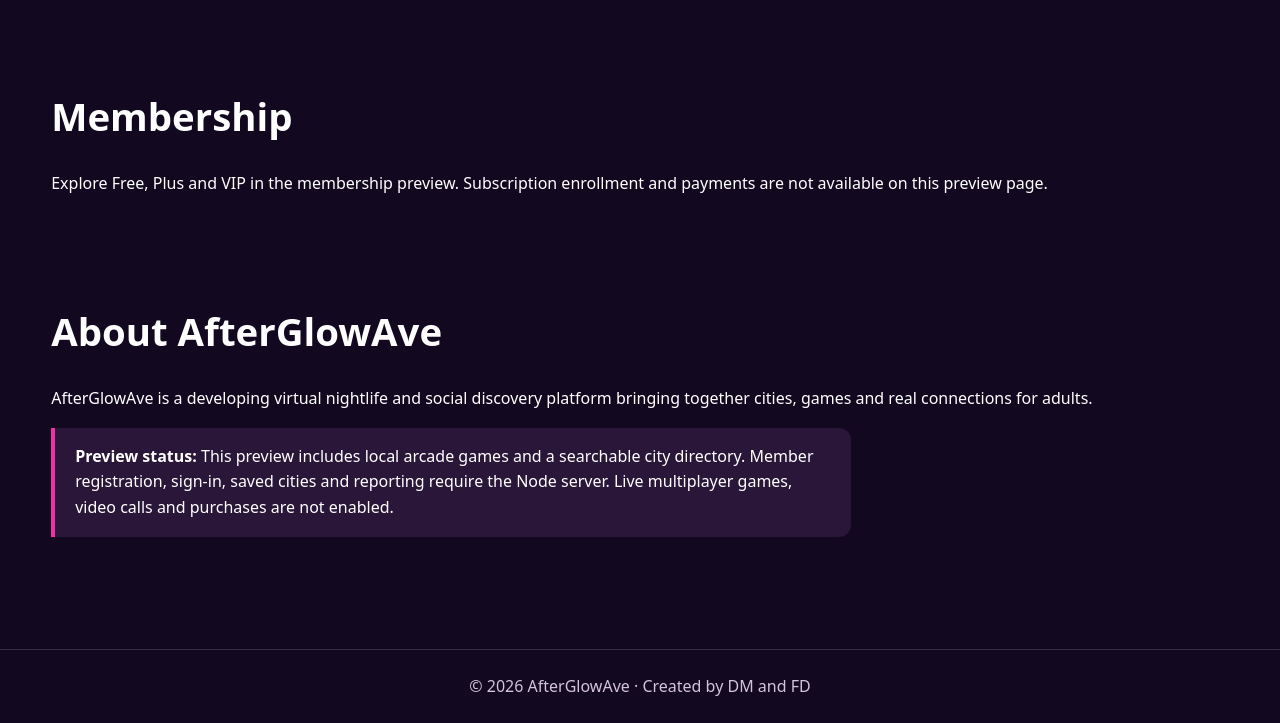
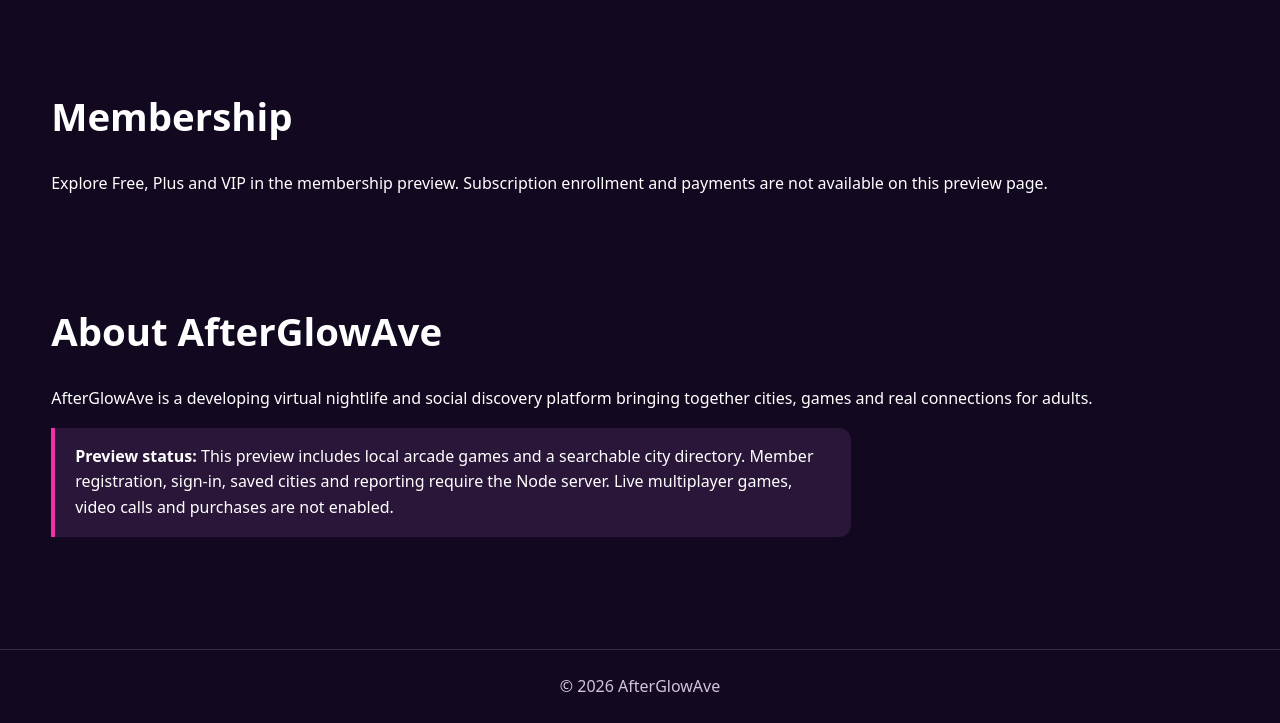
Before and after one commit to Drchantell/AfterGoloAve, a website: page index.html in a window 1280 px wide. Shown: the part 1361-2084 px from the top of the page. Drawn offline with Linux system fonts and the light colour scheme.

Commit message:
Remove DM and FD creator credit from AfterGlowAve

```diff
--- a/index.html
+++ b/index.html
@@ -99,7 +99,7 @@ article{padding:clamp(22px,2.3vw,36px)}
       <p class="notice"><strong>Preview status:</strong> This preview includes local arcade games and a searchable city directory. Member registration, sign-in, saved cities and reporting require the Node server. Live multiplayer games, video calls and purchases are not enabled.</p>
     </section>
   </main>
-  <footer>© <span id="year">2026</span> AfterGlowAve · Created by DM and FD</footer>
+  <footer>© <span id="year">2026</span> AfterGlowAve</footer>
   <script>document.getElementById('year').textContent=String(new Date().getFullYear());</script>
 </body>
 </html>
```
